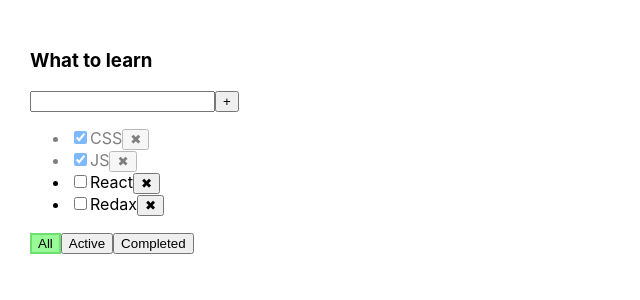
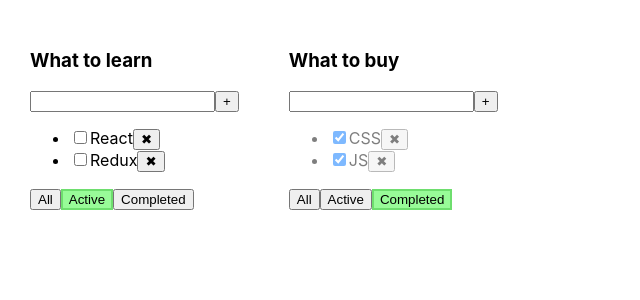
Before and after one commit to Mary-No/Todolist, a React (Create React App) app: page / in a window 1280 px wide. Shown: the top 300 px of the page, without its empty margins (0-640 px from the left). Built offline with nearby package versions, Linux system fonts and the light colour scheme.

Commit message:
half of lesson 5 done, up to 30 minutes

```diff
--- a/src/App.tsx
+++ b/src/App.tsx
@@ -4,17 +4,21 @@ import {TaskItemType, TodoList} from './TodoList';
 import {v1} from 'uuid';
 
 export type FilterValuesType = 'all' | 'completed' | 'active';
+type TodolistType = { id: string, title: string, filter: FilterValuesType }
 
 function App() {
     //[изменяемая переменная; функция которая меняет]=useState(начальное значение переменной)
-
+    let [todolists, setTodolists] = useState<Array<TodolistType>>([
+        {id: v1(), title: 'What to learn', filter: 'active'},
+        {id: v1(), title: 'What to buy', filter: 'completed'},
+    ]);
     let [tasks, setTasks] = useState<Array<TaskItemType>>([
         {id: v1(), title: 'CSS', isDone: true},
         {id: v1(), title: 'JS', isDone: true},
         {id: v1(), title: 'React', isDone: false},
-        {id: v1(), title: 'Redax', isDone: false}
+        {id: v1(), title: 'Redux', isDone: false}
     ]);
-    let [filter, setFilter] = useState<FilterValuesType>('all');
+
 
     function removeTask(id: string) {
         let filterTasks = tasks.filter((t) => t.id !== id);
@@ -38,30 +42,39 @@ function App() {
         setTasks([...tasks])
     }
 
-    function changeFilter(value: FilterValuesType) {
-        setFilter(value);
+    function changeFilter(value: FilterValuesType, todolistId: string) {
+        let filterTodolist = todolists.find(todolist => todolist.id === todolistId);
+        if (filterTodolist) {
+            filterTodolist.filter = value;
         }
-
-    let taskForTodolist = tasks;
-    if (filter === 'completed') {
-        taskForTodolist = tasks.filter(t => t.isDone)
-    }
-    if (filter === 'active') {
-        taskForTodolist = tasks.filter(t => !t.isDone)
+        setTodolists([...todolists])
     }
 
 
     return (
         <div className="App">
-            <TodoList
-                title="What to learn"
+            {
+                todolists.map((tl) => {
+                    let taskForTodolist = tasks;
+                    if (tl.filter === 'completed') {
+                        taskForTodolist = tasks.filter(t => t.isDone)
+                    }
+                    if (tl.filter === 'active') {
+                        taskForTodolist = tasks.filter(t => !t.isDone)
+                    }
+                    return <TodoList
+                        key={tl.id}
+                        todolistId={tl.id}
+                        title={tl.title}
                         task={taskForTodolist}
                         removeTask={removeTask}
                         changeFilter={changeFilter}
                         addTask={addTask}
                         changeStatus={changeStatus}
-                filter={filter}
+                        filter={tl.filter}
                     />
+                })
+            }
 
 
         </div>
--- a/src/TodoList.tsx
+++ b/src/TodoList.tsx
@@ -7,10 +7,11 @@ export type TaskItemType = {
     isDone: boolean
 }
 type PropsType = {
+    todolistId: string,
     title: string,
     task: Array<TaskItemType>
     removeTask: (id: string) => void
-    changeFilter: (value: FilterValuesType) => void
+    changeFilter: (value: FilterValuesType, todolistId: string) => void
     addTask: (newInputTask: string) => void
     changeStatus: (taskId: string, isDone: boolean) => void
     filter: FilterValuesType
@@ -45,9 +46,9 @@ export function TodoList(props: PropsType) {
 
     }
 
-    const onAllClickHandler = () => props.changeFilter('all')
-    const onActiveClickHandler = () => props.changeFilter('active')
-    const onCompletedClickHandler = () => props.changeFilter('completed')
+    const onAllClickHandler = () => props.changeFilter('all', props.todolistId)
+    const onActiveClickHandler = () => props.changeFilter('active', props.todolistId)
+    const onCompletedClickHandler = () => props.changeFilter('completed', props.todolistId)
 
 
     return (
```
Lines whose indentation alone changed are shown as unchanged.
